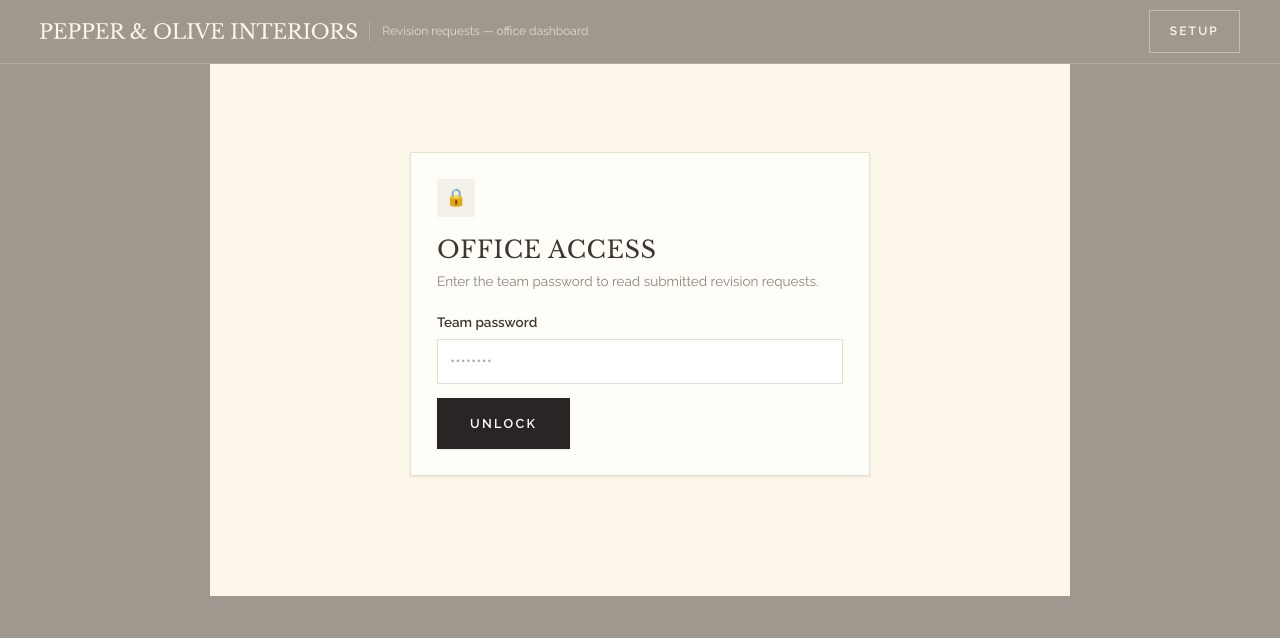
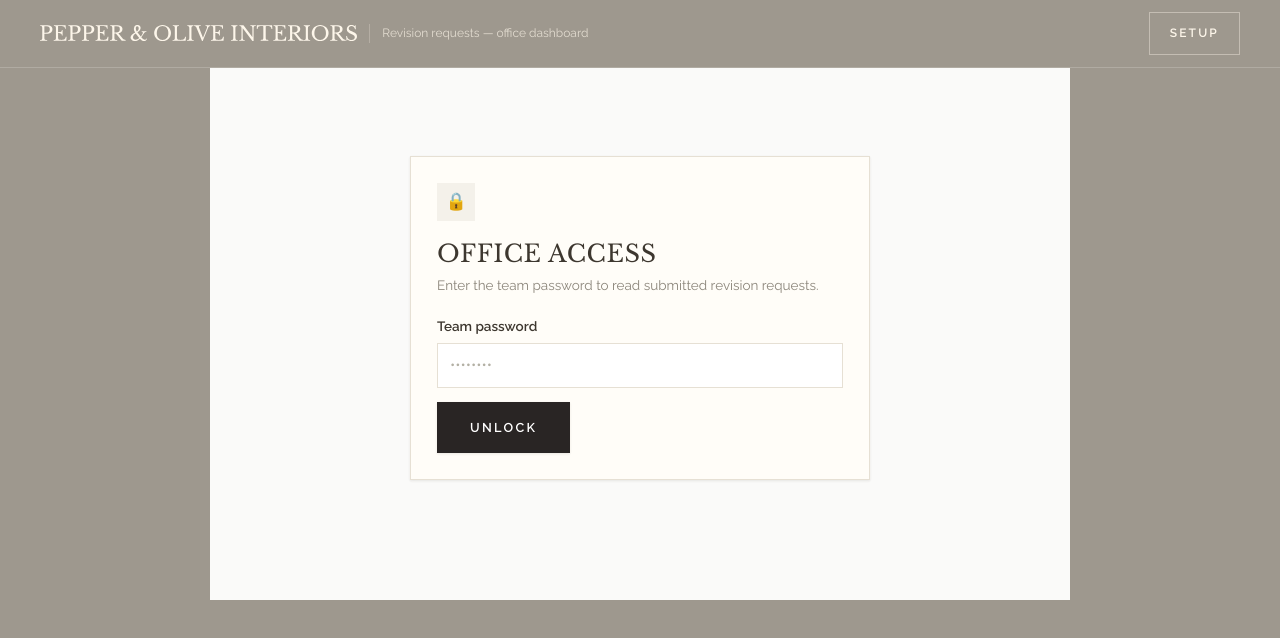
Before and after one commit to eruji/revision_form, a website: page index.html in a window 1280 px wide. Drawn offline with nearby package versions, Linux system fonts and the light colour scheme; no server answers.

Commit message:
Fix revision background to neutral stone and align header with brand

```diff
--- a/index.html
+++ b/index.html
@@ -16,6 +16,7 @@
 </head>
 <body>
   <header class="topbar">
+    <div class="topbar__inner">
       <div class="topbar__brand">
         <img class="topbar__logo topbar__logo--long" src="/clients/logo-long.svg" alt="Pepper &amp; Olive Interiors" />
         <img class="topbar__logo topbar__logo--short" src="/clients/logo-short.svg" alt="Pepper &amp; Olive Interiors" />
@@ -25,6 +26,7 @@
         <a class="btn btn--ghost" id="sheetBtn" href="#" target="_blank" rel="noopener" hidden>Work queue sheet</a>
         <button type="button" class="btn btn--ghost" id="teamSetupBtn">Setup</button>
         <button type="button" class="btn btn--ghost" id="refreshBtn" hidden>Refresh</button>
+      </div>
     </div>
   </header>
 
--- a/styles.css
+++ b/styles.css
@@ -16,6 +16,7 @@
   --ink:       #3d372f;
   --ink-soft:  #8b857a;
   --line:      #e6e0d4;
+  --stone-50: #fafaf9;
   --stone-400: #a8a29e;
   --stone-600: #57534e;
   --stone-700: #44403c;
@@ -67,15 +68,20 @@ h1, h2, h3 {
   position: sticky;
   top: 0;
   z-index: 40;
+  background: var(--sand);
+  color: var(--cream);
+  border-bottom: 1px solid rgba(255, 255, 255, 0.18);
+}
+.topbar__inner {
+  max-width: 1500px;
+  margin: 0 auto;
+  width: 100%;
+  padding: 12px clamp(16px, 4vw, 40px);
   display: flex;
   align-items: center;
   justify-content: space-between;
   flex-wrap: wrap;
-  gap: 10px 16px;
-  padding: 10px clamp(16px, 4vw, 40px);
-  background: var(--sand);
-  color: var(--cream);
-  border-bottom: 1px solid rgba(255, 255, 255, 0.18);
+  gap: 16px;
 }
 .topbar .btn--ghost {
   background: transparent;
@@ -99,15 +105,16 @@ h1, h2, h3 {
   color: rgba(253, 246, 234, 0.72);
   border-left: 1px solid rgba(253, 246, 234, 0.24);
   padding-left: 12px;
+  white-space: nowrap;
 }
-.topbar__actions { display: flex; gap: 8px; flex-wrap: wrap; }
+.topbar__actions { display: flex; align-items: center; gap: 12px; flex-wrap: wrap; }
 
 /* ───────────────────────────── Layout ───────────────────────────── */
 .page {
   max-width: 860px;
   margin: 0 auto;
   padding: clamp(24px, 4vw, 48px) clamp(16px, 4vw, 24px) 80px;
-  background: var(--cream);
+  background: var(--stone-50);
 }
 
 /* ───────────────────────────── Review banner ───────────────────────────── */
@@ -676,7 +683,7 @@ input::placeholder, textarea::placeholder { color: #b3b0a4; }
 
 /* ── Narrow phones: put the top-bar actions on their own full-width row ── */
 @media (max-width: 600px) {
-  .topbar { padding: 10px 14px; }
+  .topbar__inner { padding: 10px 14px; }
   .topbar__actions { flex: 1 1 100%; }
   .topbar__actions .btn { flex: 1 1 auto; text-align: center; }
 }
```
Also changed, not shown: clients/form.html (+2 -0 lines), clients/view.html (+2 -0 lines). Lines whose indentation alone changed are shown as unchanged.
